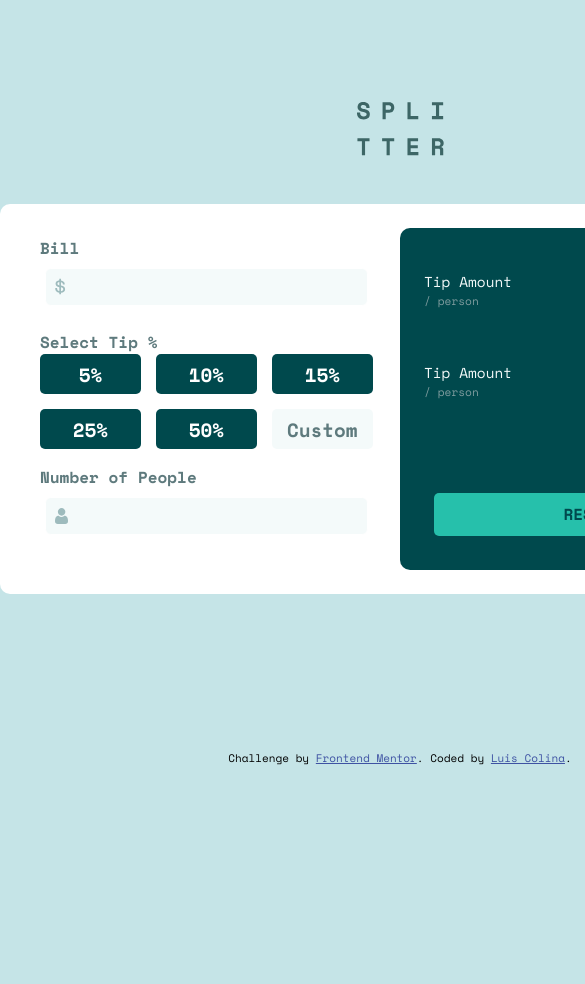
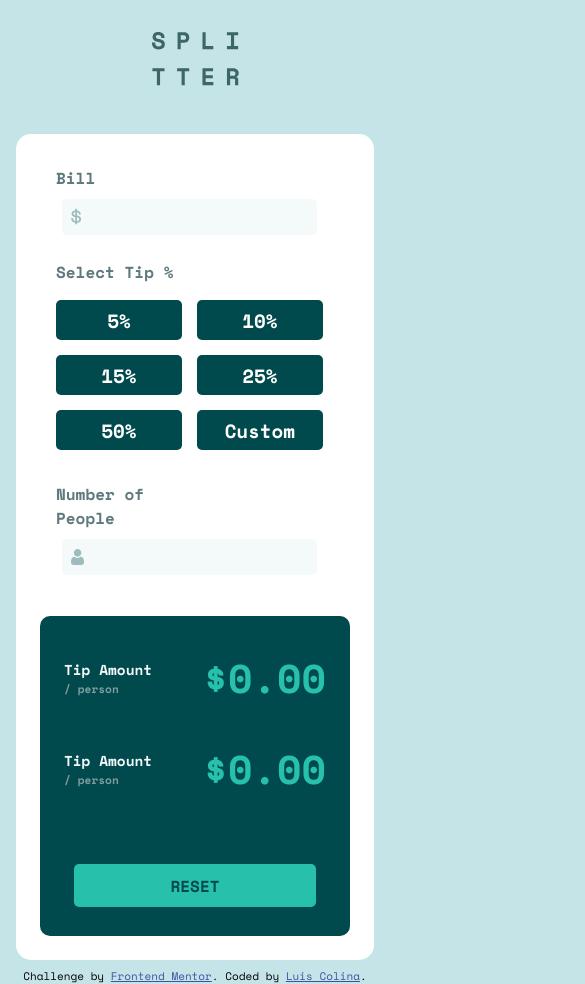
Before and after one commit to Silkiercomet/tip-calculator, a plain HTML site: page index.html in a window 390 px wide. Shown: the top 984 px of the page, 585 px wide, since content can reach past the window. Before the commit the page ends 844 px from the top, so only its background shows below. Drawn offline with nearby package versions, Linux system fonts and the light colour scheme.

Commit message:
media queries added
now is mobile friendly

```diff
--- a/style.css
+++ b/style.css
@@ -39,9 +39,10 @@ body{
     grid-template-columns: 50% 50%;
     background-color: white;
     width: 800px;
-    height: 390px;
-    border-radius: 10px;
+    height: 400px;
+    border-radius: 15px;
     padding: 1.5rem;
+
 }
 /* right container */
 
@@ -64,9 +65,11 @@ body{
 .show-total p,.show-total-per p{
     font-size: 0.7rem;
     color: var(--dark-grayish-cyan-2);
+    font-weight: 700;
 }
 #tip{
     font-size: 0.9rem;
+    font-weight: 700;
     color: var(--light-grayish-cyan-2);
 }
 #total{
@@ -108,6 +111,7 @@ body{
     display: grid;
     grid-template-columns: 1fr 1fr 1fr;
     grid-gap: 15px;
+    padding: 1rem 0;
 }
 /* left container */
 /* utilities */
@@ -146,11 +150,14 @@ button{
     font-weight: 700;
     border: none;
     border-radius: 5px;
+    transition: all 200ms;
+    cursor: pointer;
 }
-button:last-child{
-    background-color: var(--light-grayish-cyan-2);
-    color: var(--dark-grayish-cyan);
+button:focus{
+    background-color: var(--strong-cyan);
+    color: var(--v-dark-cyan);
 }
+
 .btn{
     margin-top: 1.5rem;
     padding: 0.6rem 1rem;
@@ -168,6 +175,10 @@ button:last-child{
     transition: all 500ms;
     text-transform: capitalize;
 }
+.btn:hover{
+    background-color: var(--light-grayish-cyan);
+    color: var(--v-dark-cyan);
+}
 .gray-l{
     color: var(--dark-grayish-cyan);
     font-weight: 700;
@@ -176,3 +187,43 @@ button:last-child{
     color: red;
     visibility: hidden;
 }
+
+/* media queries */
+
+@media (max-width:800px){
+    .wrapper{
+        padding: 0.5rem 1rem;
+    }
+    .calculator{
+        grid-template-columns: 1fr ;
+        width: 100%;
+        height: 100%;
+        padding: 1.5rem;
+
+
+    }
+    /* right container */
+    .right{
+        padding-top: 1.5rem;
+    }
+    .green-container{
+        height: 320px;
+
+    }
+
+    /* right container */
+
+    /* left container */
+
+    .grid{
+        grid-template-columns: 1fr 1fr ;
+    }
+    /* left container */
+}
+
+@media (max-width: 385px){
+
+    .calculator{
+        min-width: 375px;
+    }
+}
```
